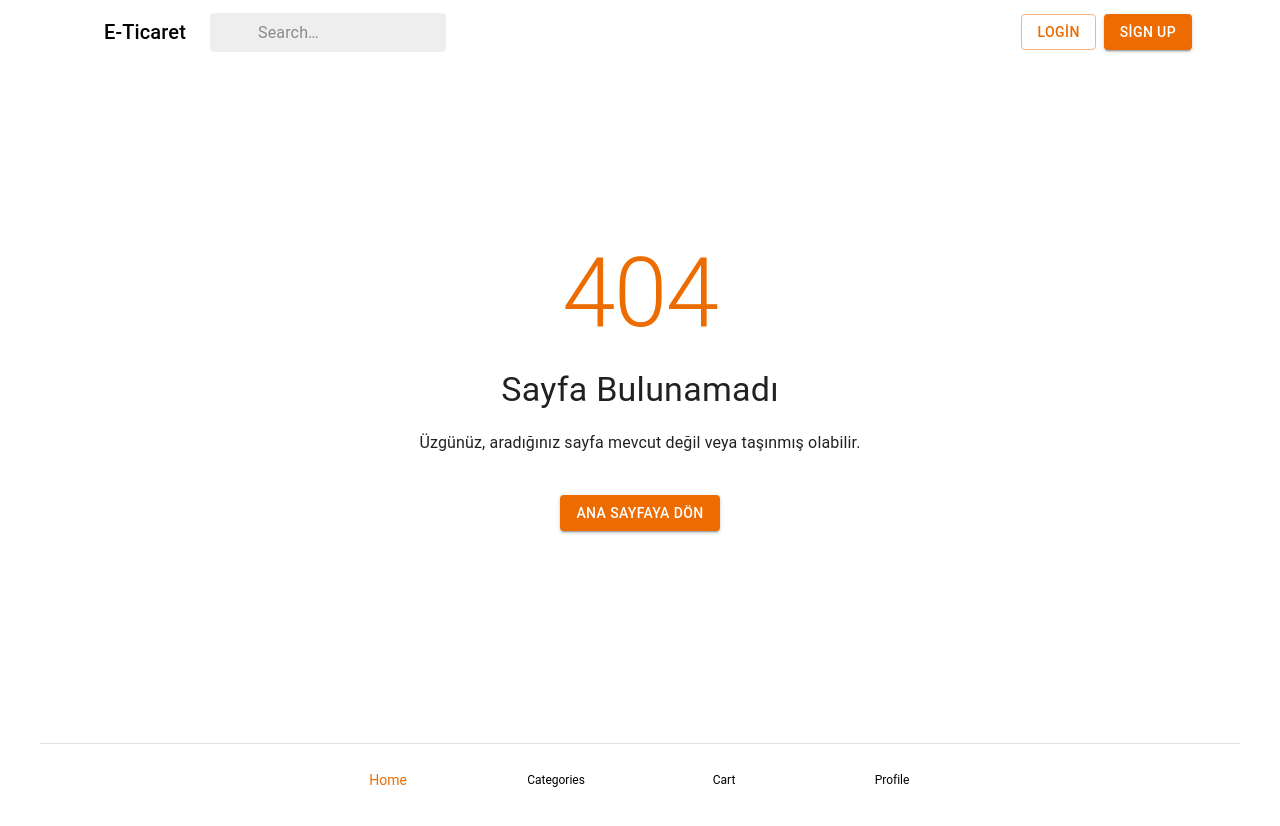
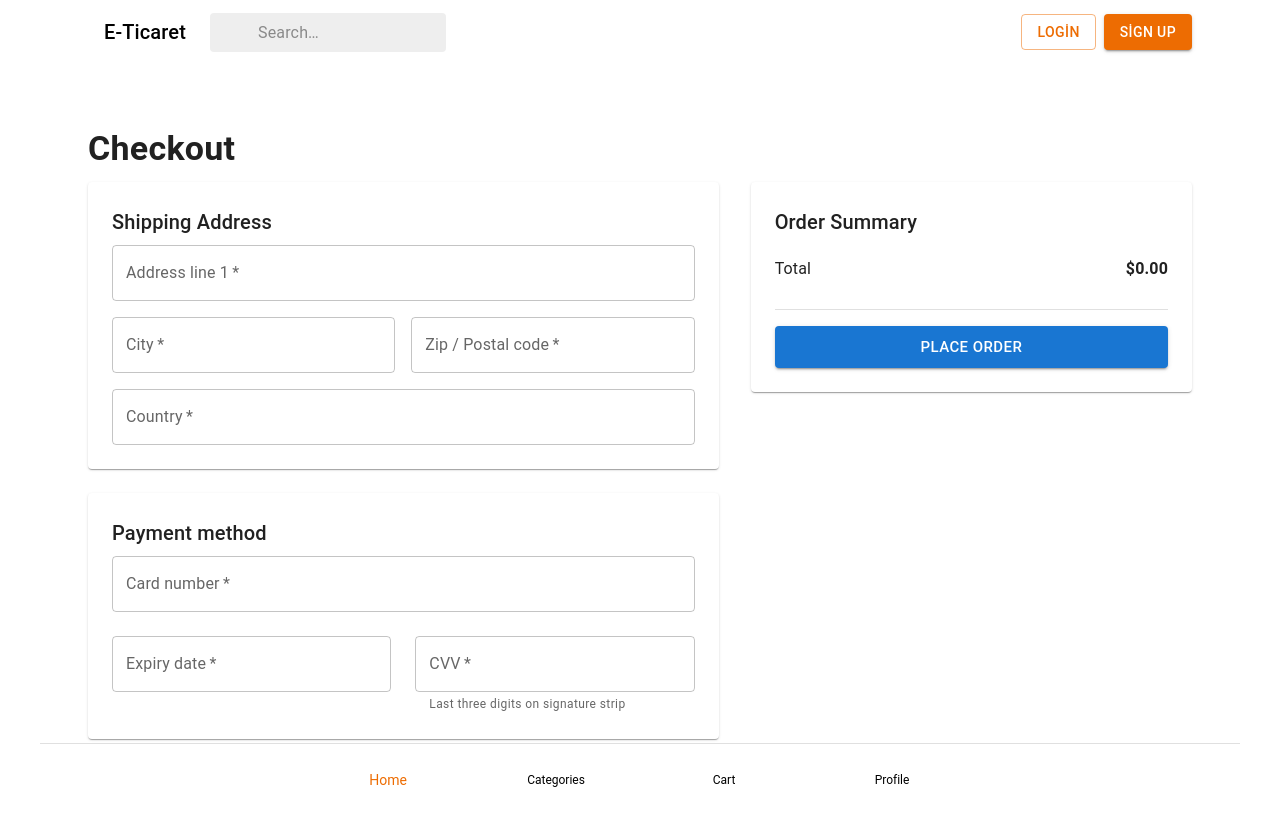
Before and after one commit to FKenan/e-ticaret, a Next.js app: page /checkout in a window 1280 px wide. Before the commit this address had no page. Shown: the top 826 px of the page. Before the commit the page ends 800 px from the top, so only its background shows below. Built offline with nearby package versions, Linux system fonts and the light colour scheme; some icons are missing.

Commit message:
feat(checkout): implement checkout page with shipping and payment forms
feat(cart): add navigation to checkout page from cart

feat(profile): refactor address display using AddressCard component

chore(components): create reusable AddressCard component

```diff
--- a/src/app/cart/page.js
+++ b/src/app/cart/page.js
@@ -27,9 +27,11 @@ import {
   selectCartTotalItems,
 } from "@/store/slices/cartSlice";
 import { selectUserInfo } from "@/store/slices/userSlice";
+import { useRouter } from "next/navigation";
 
 export default function CartPage() {
   const dispatch = useDispatch();
+  const router = useRouter();
   const cartItems = useSelector(selectCartItems);
   const cartSubtotal = useSelector(selectCartSubtotal);
   const totalItems = useSelector(selectCartTotalItems);
@@ -131,6 +133,7 @@ export default function CartPage() {
                 size="large"
                 color="warning"
                 fullWidth
+                onClick={() => router.push("/checkout")}
               >
                 Proceed to Checkout
               </Button>
--- /dev/null
+++ b/src/app/checkout/page.js
@@ -0,0 +1,196 @@
+"use client";
+
+import React, { useState } from "react";
+import {
+  Container,
+  Typography,
+  Grid,
+  Paper,
+  TextField,
+  Button,
+  Divider,
+  List,
+  ListItem,
+  ListItemText,
+  Box,
+} from "@mui/material";
+import { useSelector } from "react-redux";
+import { selectCartItems, selectCartSubtotal } from "@/store/slices/cartSlice";
+
+export default function CheckoutPage() {
+  const cartItems = useSelector(selectCartItems);
+  const cartSubtotal = useSelector(selectCartSubtotal);
+
+  const [shippingAddress, setShippingAddress] = useState({
+    address: "",
+    city: "",
+    postalCode: "",
+    country: "",
+  });
+
+  const [paymentDetails, setPaymentDetails] = useState({
+    cardNumber: "",
+    expiryDate: "",
+    cvv: "",
+  });
+
+  const handleShippingChange = (e) => {
+    setShippingAddress({ ...shippingAddress, [e.target.name]: e.target.value });
+  };
+
+  const handlePaymentChange = (e) => {
+    setPaymentDetails({ ...paymentDetails, [e.target.name]: e.target.value });
+  };
+
+  const handleSubmit = (e) => {
+    e.preventDefault();
+    // Handle order placement logic here
+  };
+
+  return (
+    <Container sx={{ py: 8 }}>
+      <Typography variant="h4" component="h1" fontWeight="bold" gutterBottom>
+        Checkout
+      </Typography>
+      <Grid container spacing={4}>
+        <Grid size={{ xs: 12, md: 7 }}>
+          <Paper sx={{ p: 3, mb: 3 }}>
+            <Typography variant="h6" gutterBottom>
+              Shipping Address
+            </Typography>
+            <Grid container spacing={2}>
+              <Grid size={{ xs: 12 }}>
+                <TextField
+                  required
+                  id="address"
+                  name="address"
+                  label="Address line 1"
+                  fullWidth
+                  autoComplete="shipping address-line1"
+                  value={shippingAddress.address}
+                  onChange={handleShippingChange}
+                />
+              </Grid>
+              <Grid size={{ xs: 12, sm: 6 }}>
+                <TextField
+                  required
+                  id="city"
+                  name="city"
+                  label="City"
+                  fullWidth
+                  autoComplete="shipping address-level2"
+                  value={shippingAddress.city}
+                  onChange={handleShippingChange}
+                />
+              </Grid>
+              <Grid size={{ xs: 12, sm: 6 }}>
+                <TextField
+                  required
+                  id="postalCode"
+                  name="postalCode"
+                  label="Zip / Postal code"
+                  fullWidth
+                  autoComplete="shipping postal-code"
+                  value={shippingAddress.postalCode}
+                  onChange={handleShippingChange}
+                />
+              </Grid>
+              <Grid size={{ xs: 12 }}>
+                <TextField
+                  required
+                  id="country"
+                  name="country"
+                  label="Country"
+                  fullWidth
+                  autoComplete="shipping country"
+                  value={shippingAddress.country}
+                  onChange={handleShippingChange}
+                />
+              </Grid>
+            </Grid>
+          </Paper>
+          <Paper sx={{ p: 3 }}>
+            <Typography variant="h6" gutterBottom>
+              Payment method
+            </Typography>
+            <Grid container spacing={3}>
+              <Grid size={{ xs: 12 }}>
+                <TextField
+                  required
+                  id="cardNumber"
+                  name="cardNumber"
+                  label="Card number"
+                  fullWidth
+                  autoComplete="cc-number"
+                  value={paymentDetails.cardNumber}
+                  onChange={handlePaymentChange}
+                />
+              </Grid>
+              <Grid size={{ xs: 12, md: 6 }}>
+                <TextField
+                  required
+                  id="expiryDate"
+                  name="expiryDate"
+                  label="Expiry date"
+                  fullWidth
+                  autoComplete="cc-exp"
+                  value={paymentDetails.expiryDate}
+                  onChange={handlePaymentChange}
+                />
+              </Grid>
+              <Grid size={{ xs: 12, md: 6 }}>
+                <TextField
+                  required
+                  id="cvv"
+                  name="cvv"
+                  label="CVV"
+                  helperText="Last three digits on signature strip"
+                  fullWidth
+                  autoComplete="cc-csc"
+                  value={paymentDetails.cvv}
+                  onChange={handlePaymentChange}
+                />
+              </Grid>
+            </Grid>
+          </Paper>
+        </Grid>
+        <Grid size={{ xs: 12, md: 5 }}>
+          <Paper sx={{ p: 3 }}>
+            <Typography variant="h6" gutterBottom>
+              Order Summary
+            </Typography>
+            <List disablePadding>
+              {cartItems.map((item) => (
+                <ListItem key={item.productId} sx={{ py: 1, px: 0 }}>
+                  <ListItemText
+                    primary={item.productName}
+                    secondary={`Quantity: ${item.quantity}`}
+                  />
+                  <Typography variant="body2">
+                    ${(item.price * item.quantity).toFixed(2)}
+                  </Typography>
+                </ListItem>
+              ))}
+              <ListItem sx={{ py: 1, px: 0 }}>
+                <ListItemText primary="Total" />
+                <Typography variant="subtitle1" sx={{ fontWeight: 700 }}>
+                  ${cartSubtotal.toFixed(2)}
+                </Typography>
+              </ListItem>
+            </List>
+            <Divider sx={{ my: 2 }} />
+            <Button
+              variant="contained"
+              size="large"
+              color="primary"
+              fullWidth
+              onClick={handleSubmit}
+            >
+              Place Order
+            </Button>
+          </Paper>
+        </Grid>
+      </Grid>
+    </Container>
+  );
+}
--- a/src/app/not-found.js
+++ b/src/app/not-found.js
@@ -29,10 +29,10 @@ export default function NotFound() {
         404
       </StyledTypography>
       <StyledTypography variant="h4" component="h2" gutterBottom>
-        Sayfa Bulunamadı
+        Page Not Found
       </StyledTypography>
       <StyledTypography variant="body1">
-        Üzgünüz, aradığınız sayfa mevcut değil veya taşınmış olabilir.
+        Sorry, the page you are looking for does not exist or may have been moved.
       </StyledTypography>
       <StyledButton
         variant="contained"
@@ -40,7 +40,7 @@ export default function NotFound() {
         component={Link}
         href="/"
       >
-        Ana Sayfaya Dön
+        Go to Homepage
       </StyledButton>
     </StyledContainer>
   );
```
Also changed, not shown: src/app/profile/addresses/page.js (+3 -42 lines), src/components/profile/addressCard.js (added, +27 -0 lines).
